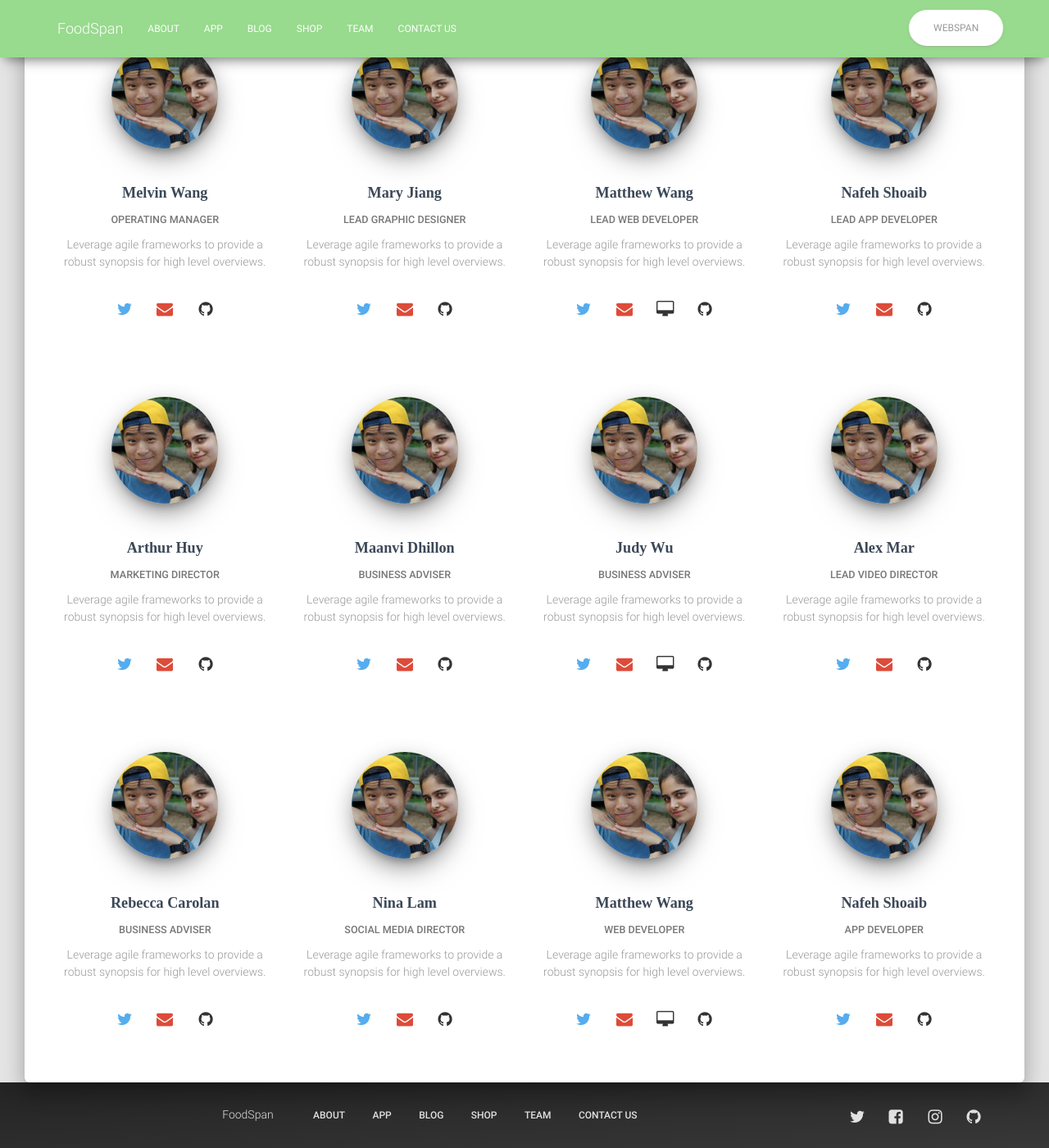
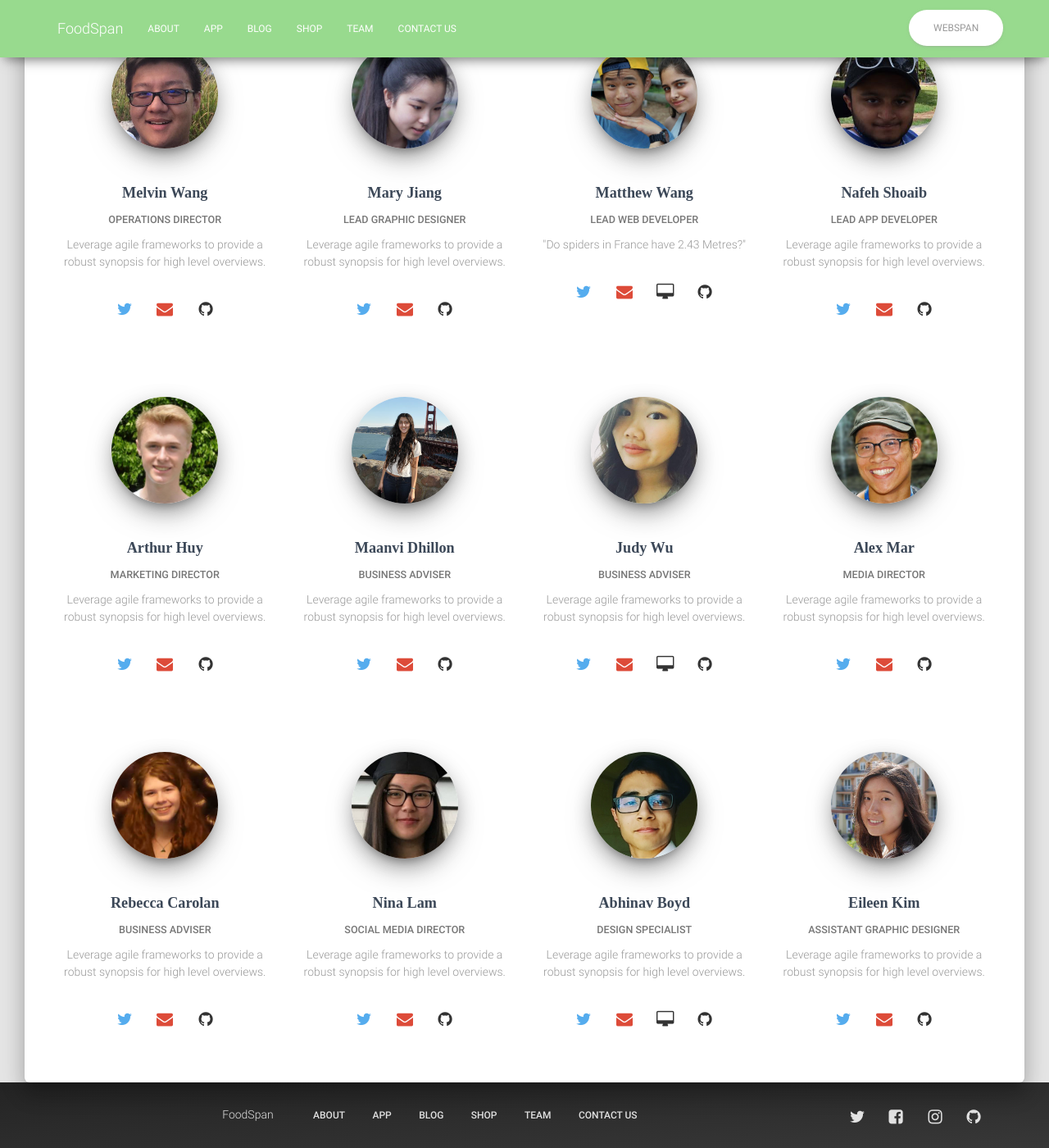
Before and after one commit to FoodSpan/foodspan-website, a Jekyll site: the page built from team.html, in a window 1280 px wide and 1400 px high, scrolled down 266 px. Shown: the whole window at 82% size. Built offline with Jekyll 4.4.1, drawn with Linux system fonts in a browser that asks for light colours; some web fonts are replaced.

Commit message:
updates team page to be semi-legitimate

```diff
--- a/team.html
+++ b/team.html
@@ -15,12 +15,12 @@ permalink: /team/
 					<div class="card card-profile card-plain">
 						<div class="card-avatar">
 							<a href="{{site.baseurl}}/contact/">
-								<img class="img" src="{{site.baseurl}}/img/team/matt.jpg" />
+								<img class="img" src="{{site.baseurl}}/img/team/melvin.png" />
 							</a>
 						</div>
 						<div class="content">
 							<h4 class="card-title">Melvin Wang</h4>
-							<h6 class="category text-muted">Operating Manager</h6>
+							<h6 class="category text-muted">Operations Director</h6>
 							<p class="card-description">
 								Leverage agile frameworks to provide a robust synopsis for high level overviews.
 							</p>
@@ -36,7 +36,7 @@ permalink: /team/
 					<div class="card card-profile card-plain">
 						<div class="card-avatar">
 							<a href="{{site.baseurl}}/contact/">
-								<img class="img" src="{{site.baseurl}}/img/team/matt.jpg" />
+								<img class="img" src="{{site.baseurl}}/img/team/mary.png" />
 							</a>
 						</div>
 						<div class="content">
@@ -64,7 +64,7 @@ permalink: /team/
 							<h4 class="card-title">Matthew Wang</h4>
 							<h6 class="category text-muted">Lead Web Developer</h6>
 							<p class="card-description">
-								Leverage agile frameworks to provide a robust synopsis for high level overviews.
+								"Do spiders in France have 2.43 Metres?"
 							</p>
               <div class="footer">
 								<a href="https://twitter.com/malsf21" class="btn btn-just-icon btn-simple btn-twitter"><i class="fa fa-twitter"></i></a>
@@ -79,7 +79,7 @@ permalink: /team/
 					<div class="card card-profile card-plain">
 						<div class="card-avatar">
 							<a href="{{site.baseurl}}/contact/">
-								<img class="img" src="{{site.baseurl}}/img/team/matt.jpg" />
+								<img class="img" src="{{site.baseurl}}/img/team/nafeh.png" />
 							</a>
 						</div>
 						<div class="content">
@@ -102,7 +102,7 @@ permalink: /team/
 					<div class="card card-profile card-plain">
 						<div class="card-avatar">
 							<a href="{{site.baseurl}}/contact/">
-								<img class="img" src="{{site.baseurl}}/img/team/matt.jpg" />
+								<img class="img" src="{{site.baseurl}}/img/team/arthur.png" />
 							</a>
 						</div>
 						<div class="content">
@@ -123,7 +123,7 @@ permalink: /team/
 					<div class="card card-profile card-plain">
 						<div class="card-avatar">
 							<a href="{{site.baseurl}}/contact/">
-								<img class="img" src="{{site.baseurl}}/img/team/matt.jpg" />
+								<img class="img" src="{{site.baseurl}}/img/team/maanvi.png" />
 							</a>
 						</div>
 						<div class="content">
@@ -144,7 +144,7 @@ permalink: /team/
 					<div class="card card-profile card-plain">
 						<div class="card-avatar">
 							<a href="{{site.baseurl}}/contact/">
-								<img class="img" src="{{site.baseurl}}/img/team/matt.jpg" />
+								<img class="img" src="{{site.baseurl}}/img/team/judy.png" />
 							</a>
 						</div>
 						<div class="content">
@@ -166,12 +166,12 @@ permalink: /team/
 					<div class="card card-profile card-plain">
 						<div class="card-avatar">
 							<a href="{{site.baseurl}}/contact/">
-								<img class="img" src="{{site.baseurl}}/img/team/matt.jpg" />
+								<img class="img" src="{{site.baseurl}}/img/team/alex.png" />
 							</a>
 						</div>
 						<div class="content">
 							<h4 class="card-title">Alex Mar</h4>
-							<h6 class="category text-muted">Lead Video Director</h6>
+							<h6 class="category text-muted">Media Director</h6>
 							<p class="card-description">
 								Leverage agile frameworks to provide a robust synopsis for high level overviews.
 							</p>
@@ -189,7 +189,7 @@ permalink: /team/
 					<div class="card card-profile card-plain">
 						<div class="card-avatar">
 							<a href="{{site.baseurl}}/contact/">
-								<img class="img" src="{{site.baseurl}}/img/team/matt.jpg" />
+								<img class="img" src="{{site.baseurl}}/img/team/rebecca.png" />
 							</a>
 						</div>
 						<div class="content">
@@ -210,7 +210,7 @@ permalink: /team/
 					<div class="card card-profile card-plain">
 						<div class="card-avatar">
 							<a href="{{site.baseurl}}/contact/">
-								<img class="img" src="{{site.baseurl}}/img/team/matt.jpg" />
+								<img class="img" src="{{site.baseurl}}/img/team/nina.png" />
 							</a>
 						</div>
 						<div class="content">
@@ -231,12 +231,12 @@ permalink: /team/
 					<div class="card card-profile card-plain">
 						<div class="card-avatar">
 							<a href="{{site.baseurl}}/contact/">
-								<img class="img" src="{{site.baseurl}}/img/team/matt.jpg" />
+								<img class="img" src="{{site.baseurl}}/img/team/abhinav.png" />
 							</a>
 						</div>
 						<div class="content">
-							<h4 class="card-title">Matthew Wang</h4>
-							<h6 class="category text-muted">Web Developer</h6>
+							<h4 class="card-title">Abhinav Boyd</h4>
+							<h6 class="category text-muted">Design Specialist</h6>
 							<p class="card-description">
 								Leverage agile frameworks to provide a robust synopsis for high level overviews.
 							</p>
@@ -253,12 +253,12 @@ permalink: /team/
 					<div class="card card-profile card-plain">
 						<div class="card-avatar">
 							<a href="{{site.baseurl}}/contact/">
-								<img class="img" src="{{site.baseurl}}/img/team/matt.jpg" />
+								<img class="img" src="{{site.baseurl}}/img/team/eileen.png" />
 							</a>
 						</div>
 						<div class="content">
-							<h4 class="card-title">Nafeh Shoaib</h4>
-							<h6 class="category text-muted">App Developer</h6>
+							<h4 class="card-title">Eileen Kim</h4>
+							<h6 class="category text-muted">Assistant Graphic Designer</h6>
 							<p class="card-description">
 								Leverage agile frameworks to provide a robust synopsis for high level overviews.
 							</p>
```
Also changed, not shown: img/team/abhinav.png (added), img/team/alex.png (added), img/team/arthur.png (added), img/team/eileen.png (added), img/team/judy.png (added), img/team/maanvi.png (added), img/team/mary.png (added), img/team/melvin.png (added), img/team/nafeh.png (added), img/team/nina.png (added), img/team/rebecca.png (added).
